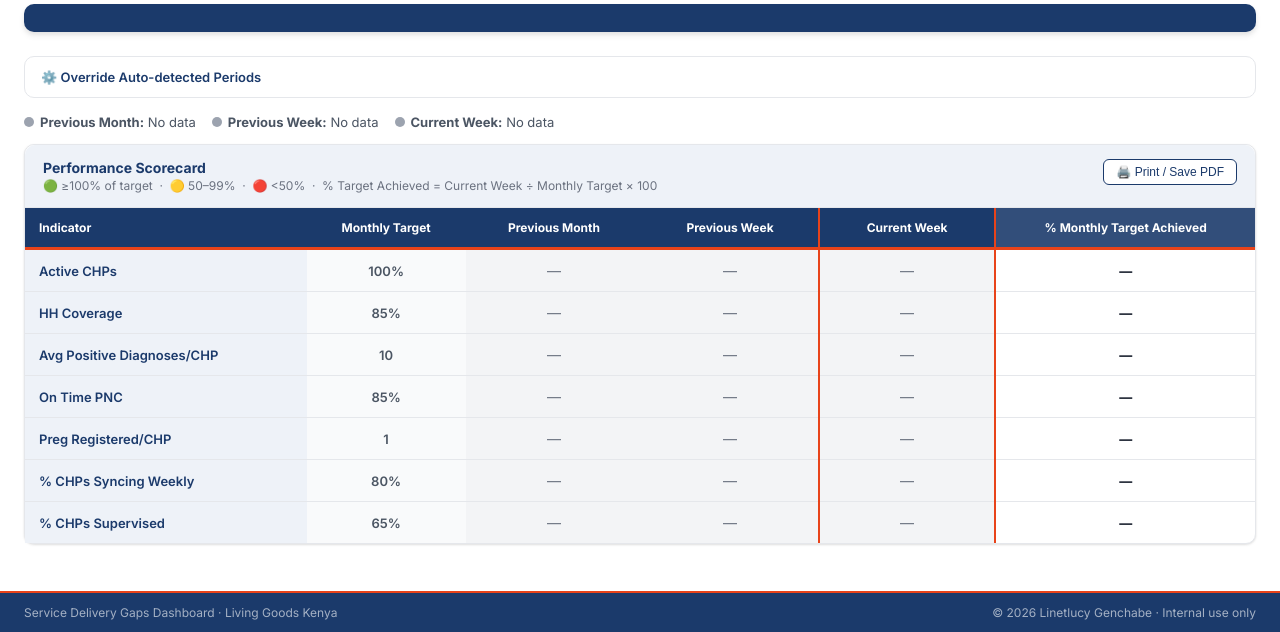
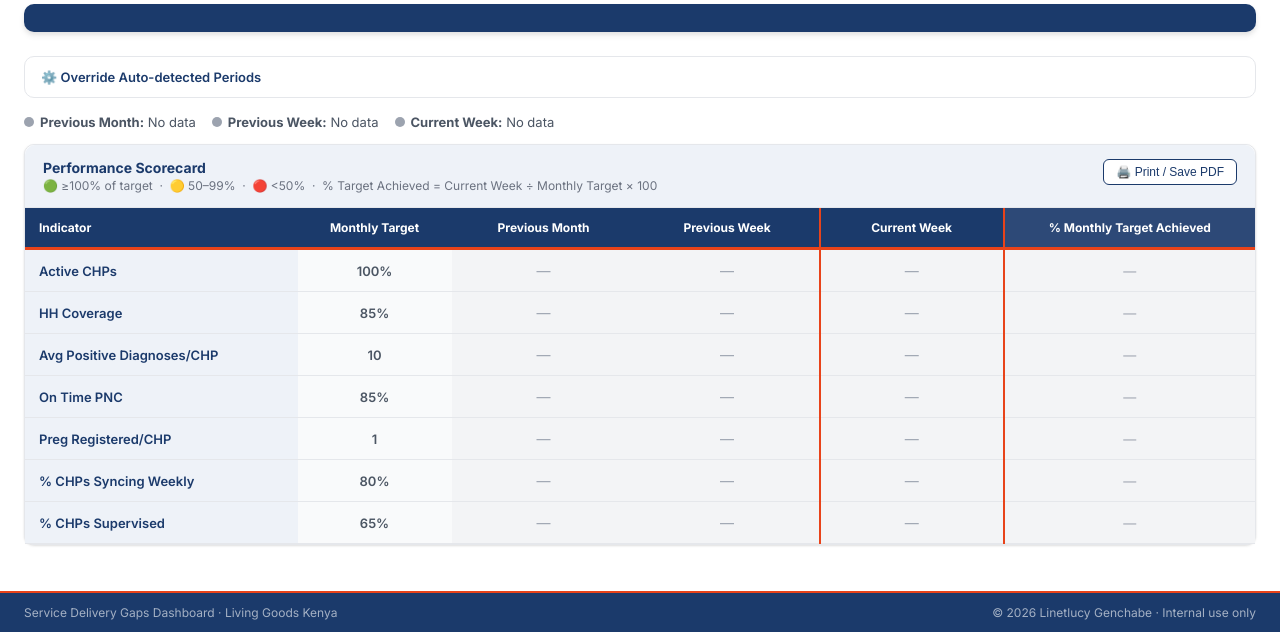
Before and after one commit to linetlucy-genchabe/Service-Delivery-Gaps, a Django app: page /scorecard/ in a window 1280 px wide. Shown: the part 168-800 px from the top of the page. Run offline with Django 4.2, Linux system fonts and the light colour scheme; tables that the repository leaves empty hold one stand-in row (values such as "Sample post").

Commit message:
Fix scorecard table with inline styles for Railway CSS cache compatibility

```diff
--- a/dashboard/templates/dashboard/scorecard.html
+++ b/dashboard/templates/dashboard/scorecard.html
@@ -155,37 +155,50 @@
   </div>
   <div class="card-body no-pad">
     <div class="table-scroll">
-      <table class="scorecard-table" id="scorecard-table">
+      <table id="scorecard-table" style="width:100%;border-collapse:collapse;font-size:13px;">
         <thead>
-          <tr>
-            <th class="sc-indicator">Indicator</th>
-            <th class="sc-target">Monthly Target</th>
-            <th class="sc-col">{{ batch_prev_month.label|default:"Previous Month" }}</th>
-            <th class="sc-col">{{ batch_prev_week.label|default:"Previous Week" }}</th>
-            <th class="sc-col sc-current">{{ batch_current_week.label|default:"Current Week" }}</th>
-            <th class="sc-col sc-achieved">% Monthly Target Achieved</th>
+          <tr style="background:#1B3A6B;">
+            <th style="padding:12px 14px;text-align:left;color:white;font-size:12px;border-bottom:3px solid #E8431A;min-width:180px;">Indicator</th>
+            <th style="padding:12px 14px;text-align:center;color:white;font-size:12px;border-bottom:3px solid #E8431A;min-width:100px;">Monthly Target</th>
+            <th style="padding:12px 14px;text-align:center;color:white;font-size:12px;border-bottom:3px solid #E8431A;min-width:140px;">{{ batch_prev_month.label|default:"Previous Month" }}</th>
+            <th style="padding:12px 14px;text-align:center;color:white;font-size:12px;border-bottom:3px solid #E8431A;min-width:140px;">{{ batch_prev_week.label|default:"Previous Week" }}</th>
+            <th style="padding:12px 14px;text-align:center;color:white;font-size:12px;border-bottom:3px solid #E8431A;min-width:140px;border-left:2px solid #E8431A;border-right:2px solid #E8431A;">{{ batch_current_week.label|default:"Current Week" }}</th>
+            <th style="padding:12px 14px;text-align:center;color:white;font-size:12px;border-bottom:3px solid #E8431A;min-width:130px;background:rgba(255,255,255,0.08);">% Monthly Target Achieved</th>
           </tr>
         </thead>
         <tbody>
           {% for row in rows %}
-          <tr>
-            <td class="sc-indicator-cell">{{ row.label }}</td>
-            <td class="sc-target-cell">{{ row.target }}</td>
-            <td class="sc-cell sc-{{ row.prev_month.colour }}">
+          <tr style="border-bottom:1px solid #E5E7EB;">
+            <td style="padding:12px 14px;font-weight:600;color:#1B3A6B;background:#EEF2F8;">{{ row.label }}</td>
+            <td style="padding:12px 14px;text-align:center;font-weight:600;color:#4B5563;background:#F9FAFB;">{{ row.target }}</td>
+            <td style="padding:12px 14px;text-align:center;font-weight:700;font-size:14px;
+              {% if row.prev_month.colour == 'green' %}background:#DCFCE7;color:#166534;
+              {% elif row.prev_month.colour == 'yellow' %}background:#FEF9C3;color:#854D0E;
+              {% elif row.prev_month.colour == 'red' %}background:#FEE2E2;color:#991B1B;
+              {% else %}background:#F3F4F6;color:#9CA3AF;font-weight:400;{% endif %}">
               {{ row.prev_month.display }}
             </td>
-            <td class="sc-cell sc-{{ row.prev_week.colour }}">
+            <td style="padding:12px 14px;text-align:center;font-weight:700;font-size:14px;
+              {% if row.prev_week.colour == 'green' %}background:#DCFCE7;color:#166534;
+              {% elif row.prev_week.colour == 'yellow' %}background:#FEF9C3;color:#854D0E;
+              {% elif row.prev_week.colour == 'red' %}background:#FEE2E2;color:#991B1B;
+              {% else %}background:#F3F4F6;color:#9CA3AF;font-weight:400;{% endif %}">
               {{ row.prev_week.display }}
             </td>
-            <td class="sc-cell sc-{{ row.current_week.colour }} sc-current">
+            <td style="padding:12px 14px;text-align:center;font-weight:700;font-size:14px;border-left:2px solid #E8431A;border-right:2px solid #E8431A;
+              {% if row.current_week.colour == 'green' %}background:#DCFCE7;color:#166534;
+              {% elif row.current_week.colour == 'yellow' %}background:#FEF9C3;color:#854D0E;
+              {% elif row.current_week.colour == 'red' %}background:#FEE2E2;color:#991B1B;
+              {% else %}background:#F3F4F6;color:#9CA3AF;font-weight:400;{% endif %}">
               {{ row.current_week.display }}
             </td>
-            <td class="sc-cell sc-achieved-cell {% if row.current_week.pct_target %}sc-{% if row.current_week.pct_target >= 100 %}green{% elif row.current_week.pct_target >= 50 %}yellow{% else %}red{% endif %}{% endif %}">
+            <td style="padding:12px 14px;text-align:center;font-weight:700;font-size:13px;
               {% if row.current_week.pct_target %}
-                {{ row.current_week.pct_target }}%
-              {% else %}
-                —
-              {% endif %}
+                {% if row.current_week.pct_target >= 100 %}background:#DCFCE7;color:#166534;
+                {% elif row.current_week.pct_target >= 50 %}background:#FEF9C3;color:#854D0E;
+                {% else %}background:#FEE2E2;color:#991B1B;{% endif %}
+              {% else %}background:#F3F4F6;color:#9CA3AF;font-weight:400;{% endif %}">
+              {% if row.current_week.pct_target %}{{ row.current_week.pct_target }}%{% else %}—{% endif %}
             </td>
           </tr>
           {% endfor %}
```
